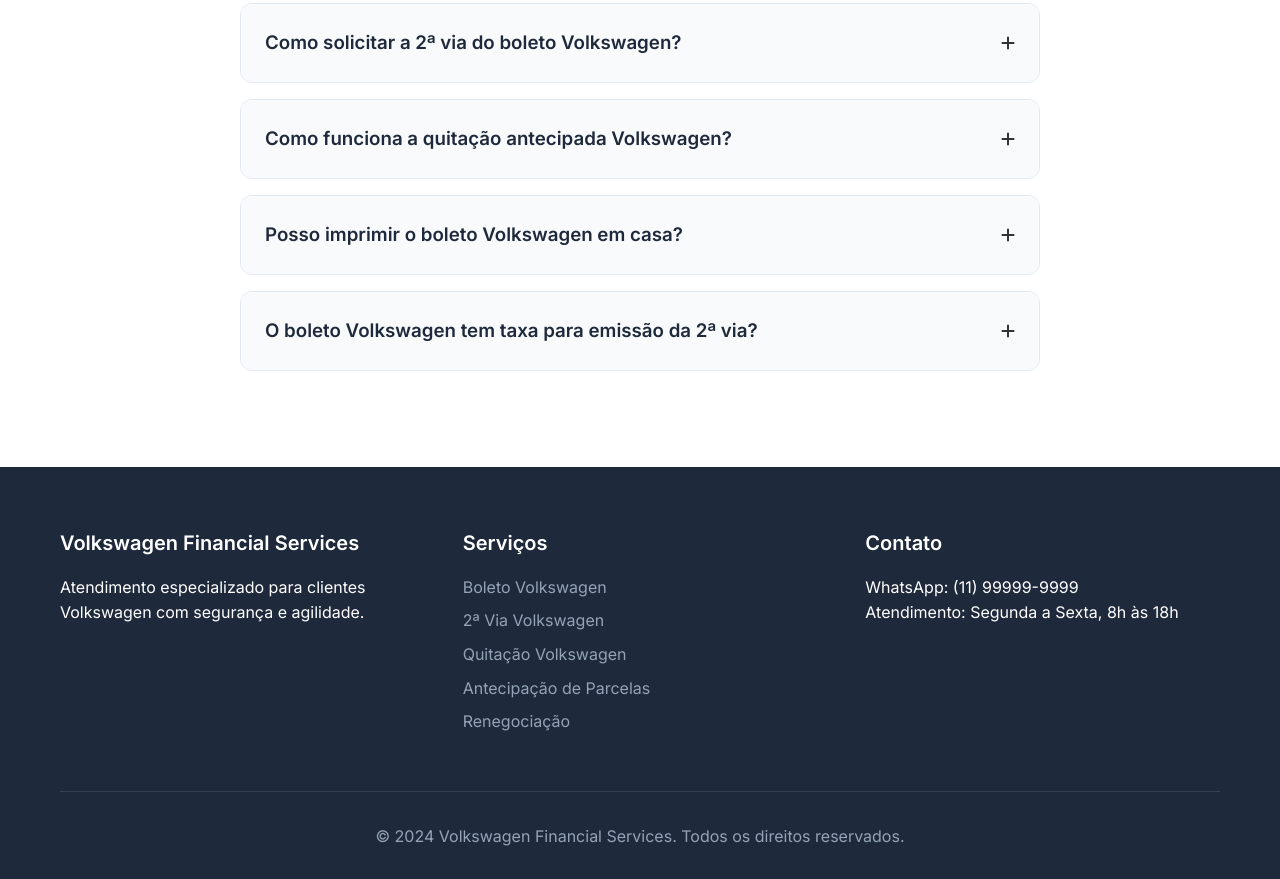
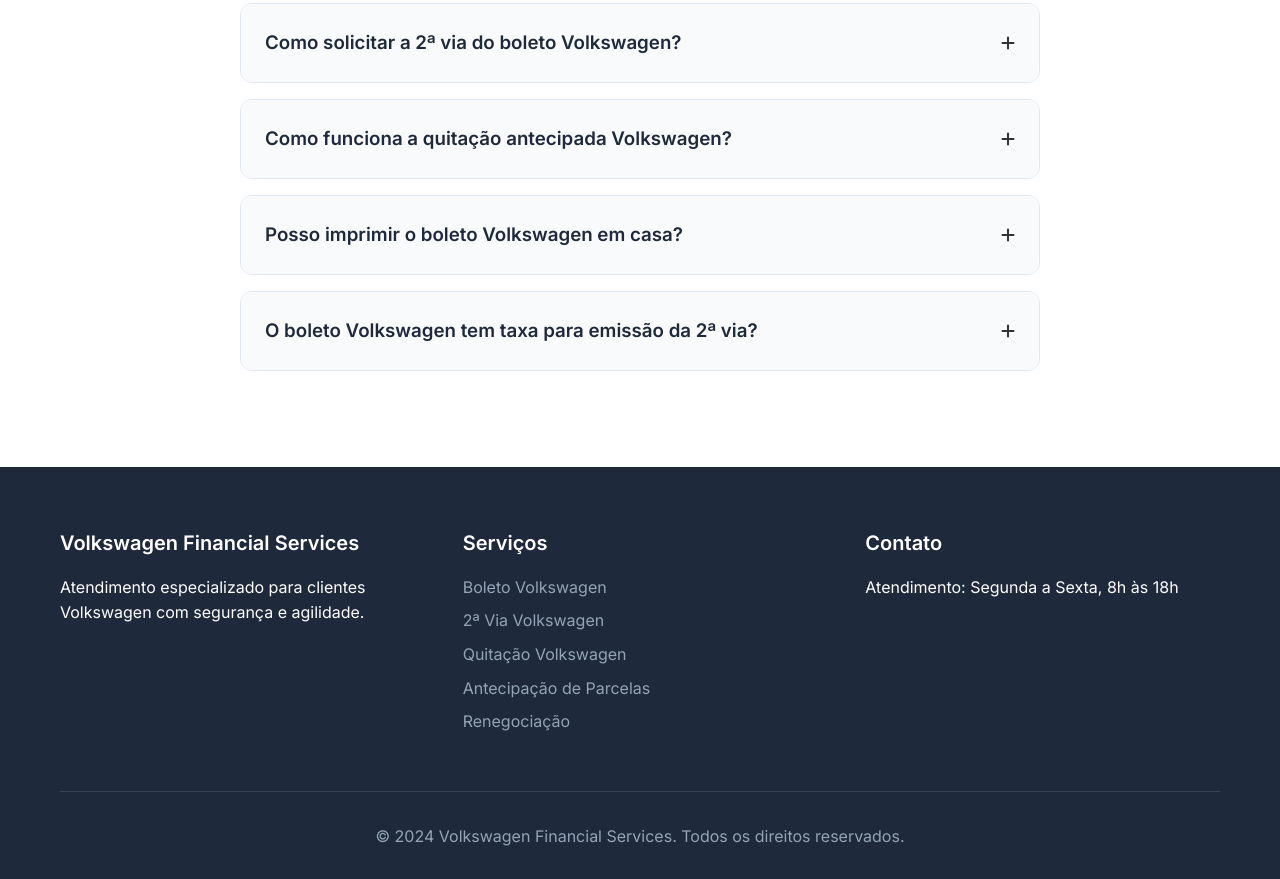
Before and after one commit to site1Stefano2024/ba1, a plain HTML site: page index.html in a window 1280 px wide. Shown: the part 2826-3705 px from the top of the page. Drawn offline with Linux system fonts and the light colour scheme.

Commit message:
Update index.html

```diff
--- a/index.html
+++ b/index.html
@@ -1128,7 +1128,6 @@
                 </div>
                 <div class="footer-section">
                     <h3 class="footer-title">Contato</h3>
-                    <p>WhatsApp: (11) 99999-9999</p>
                     <p>Atendimento: Segunda a Sexta, 8h às 18h</p>
                 </div>
             </div>
```
